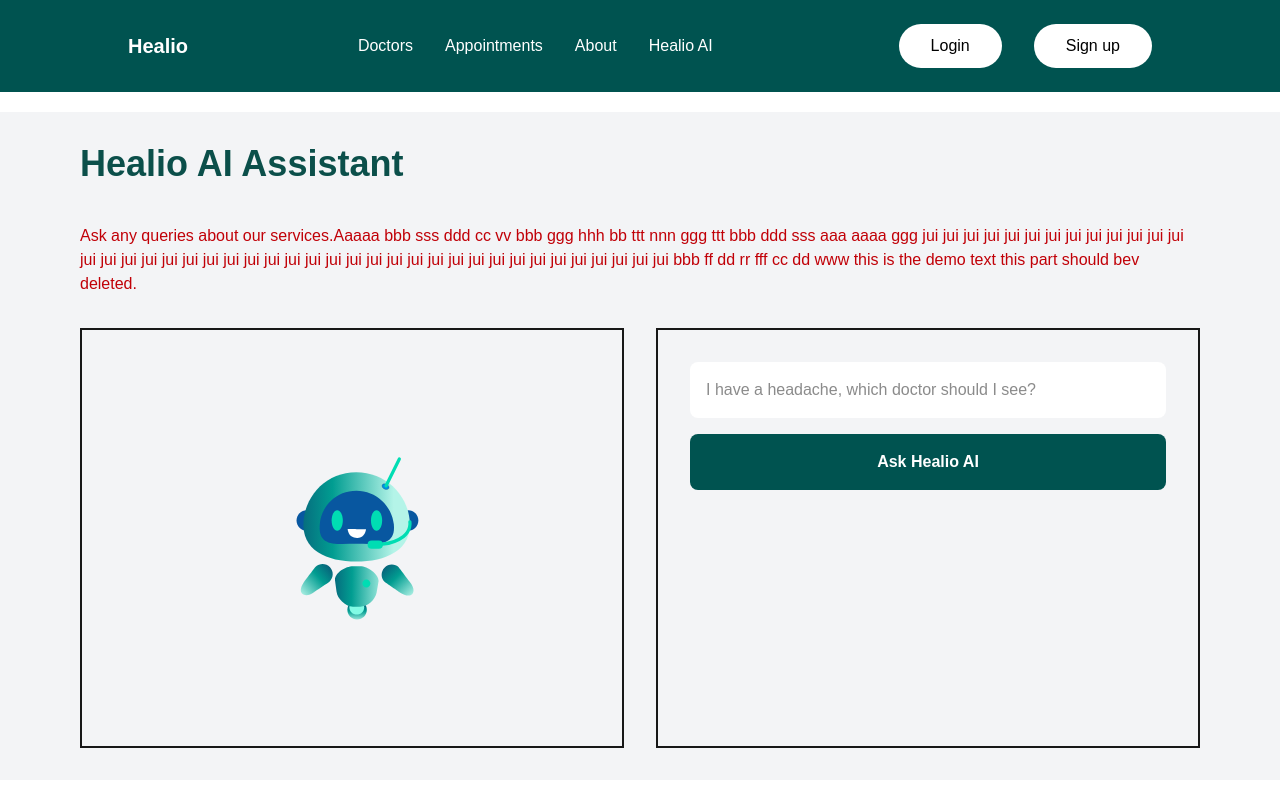
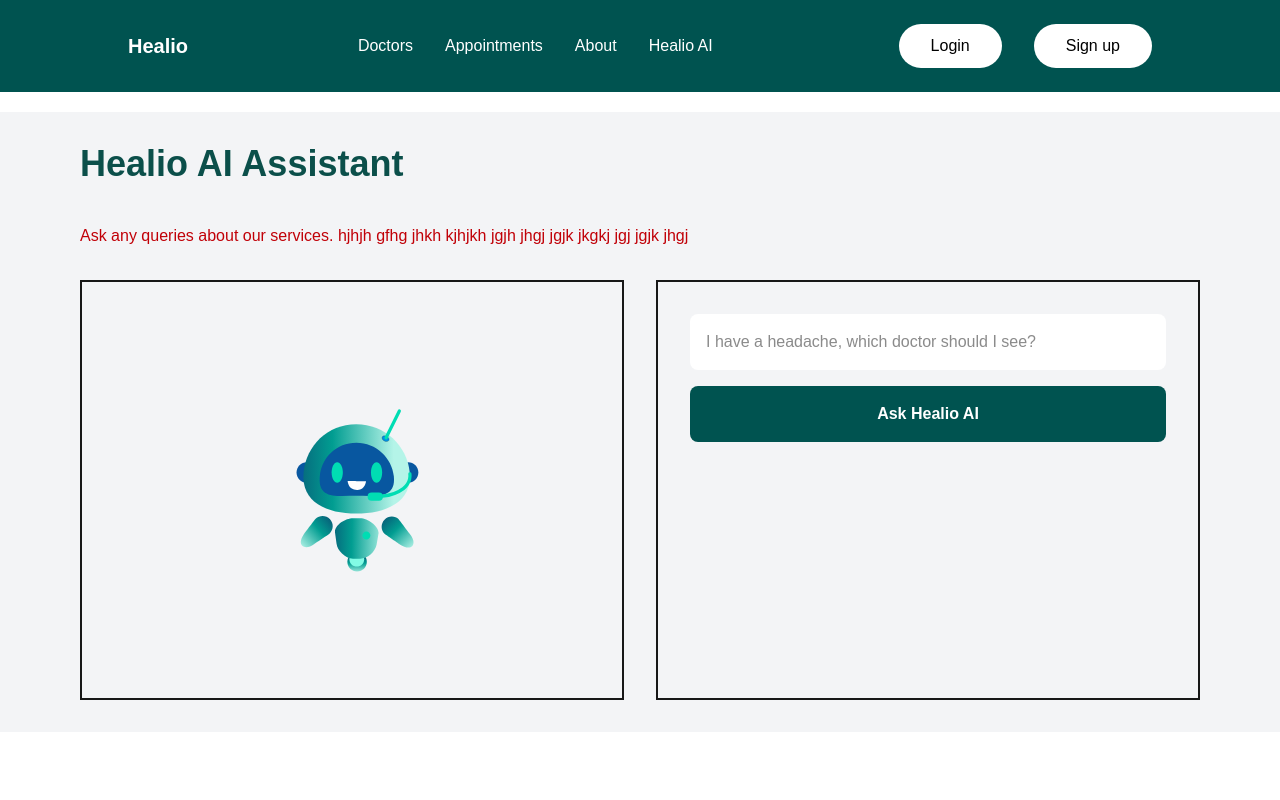
Before and after one commit to jui9797/Healio, a Next.js app: page /healioAi in a window 1280 px wide. Shown: the top 800 px of the page. Built offline with nearby package versions, Linux system fonts and the light colour scheme; no server answers.

Commit message:
remove extra text

```diff
--- a/src/app/healioAi/AiAssistant.jsx
+++ b/src/app/healioAi/AiAssistant.jsx
@@ -38,12 +38,8 @@ const AiAssistant = () => {
         Healio AI Assistant
       </h2>
       <p className="mb-8 text-red-700">
-        Ask any queries about our services.Aaaaa bbb sss ddd cc vv bbb ggg hhh
-        bb ttt nnn ggg ttt bbb ddd sss aaa aaaa ggg jui jui jui jui jui jui jui
-        jui jui jui jui jui jui jui jui jui jui jui jui jui jui jui jui jui jui
-        jui jui jui jui jui jui jui jui jui jui jui jui jui jui jui jui jui bbb
-        ff dd rr fff cc dd www this is the demo text this part should bev
-        deleted.{" "}
+        Ask any queries about our services. hjhjh gfhg jhkh kjhjkh jgjh jhgj
+        jgjk jkgkj jgj jgjk jhgj{" "}
       </p>
       <div className="grid grid-cols-1 lg:grid-cols-2 gap-8">
         {/* lottie */}
```
